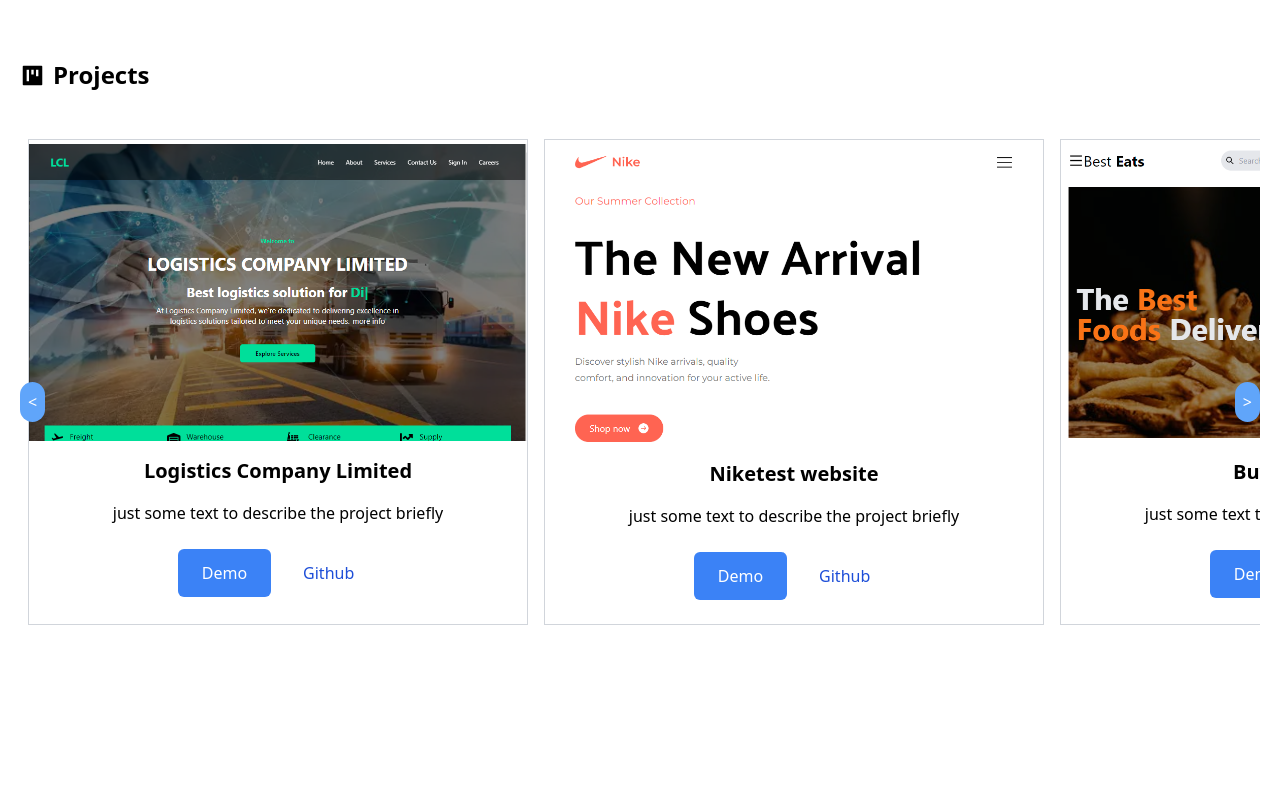
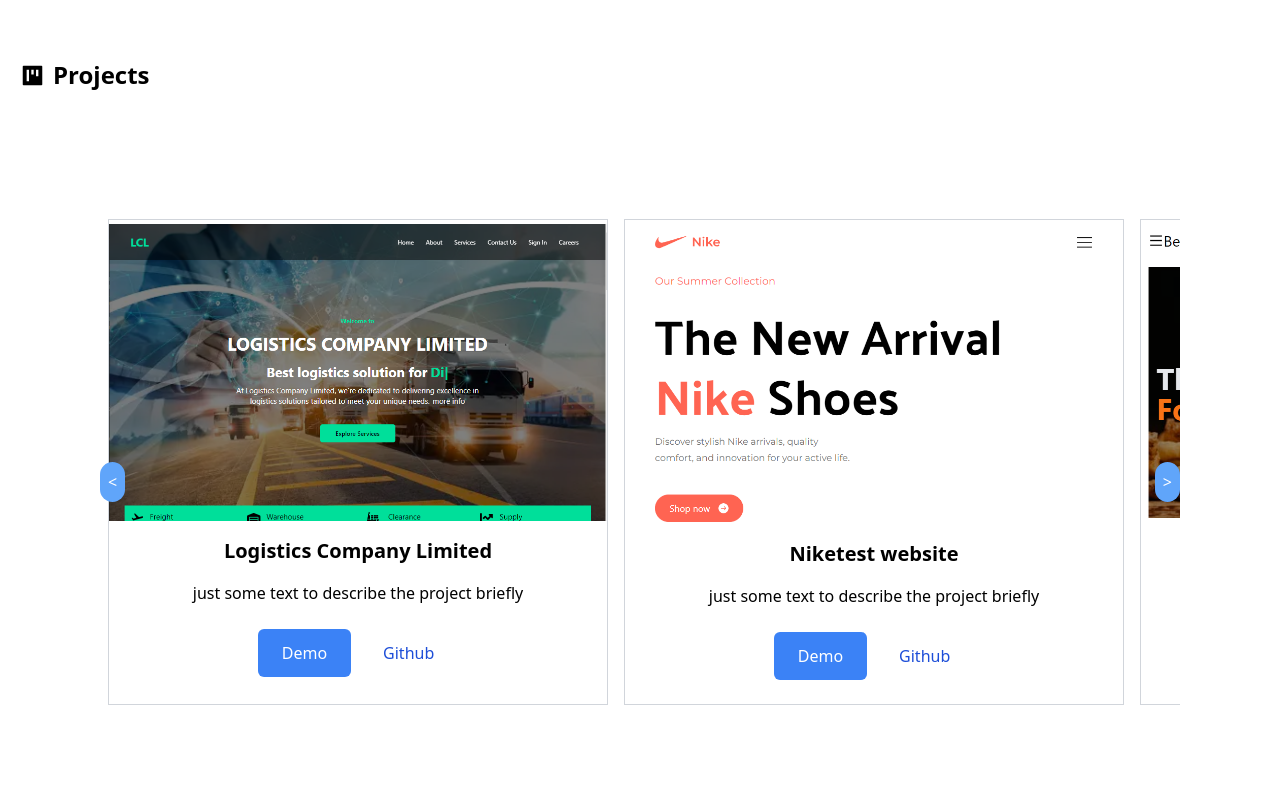
Before and after one commit to okolosiokaro/porfolio, a React (Create React App) app: page / in a window 1280 px wide. Shown: the part 2140-2940 px from the top of the page. Built offline with nearby package versions, Linux system fonts and the light colour scheme; the HTML template or start-up script is replaced by a standard one.

Commit message:
staged changes

```diff
--- a/src/components/About.jsx
+++ b/src/components/About.jsx
@@ -9,8 +9,7 @@
   }
 const downloadCv = () => {
   const link = document.createElement('a');
-  link.href = '../assets/elvis.pdf';
-  link.download = 'elvis.pdf';
+  link.href = 'https://docs.google.com/document/d/1l-HlNDZwES1tZYEKQnxfjcvX956ExqWHGKmK1UfvNSw';
   link.click();
 
 }
--- a/src/components/Built.jsx
+++ b/src/components/Built.jsx
@@ -12,7 +12,7 @@
             <AiFillProject  size={25} className='mt-1 '/>
             <h3 className=" font-bold mb-4 text-2xl">Projects</h3>
         </div>
-        <div className=''>
+        <div className='p-10 lg:p-20'>
         <ScrollList />
         </div>
         </div>
--- a/src/components/Hero.jsx
+++ b/src/components/Hero.jsx
@@ -4,8 +4,7 @@
 const Hero = () => {
   const downloadCv = () => {
     const link = document.createElement('a');
-    link.href = '../assets/elvis.pdf';
-    link.download = 'elvis.pdf';
+    link.href = 'https://docs.google.com/document/d/1l-HlNDZwES1tZYEKQnxfjcvX956ExqWHGKmK1UfvNSw';
     link.click();
   }
 
```
Also changed, not shown: src/data/data.js (+14 -0 lines), src/assets/deka.png (added), src/assets/zoges.png (added).
